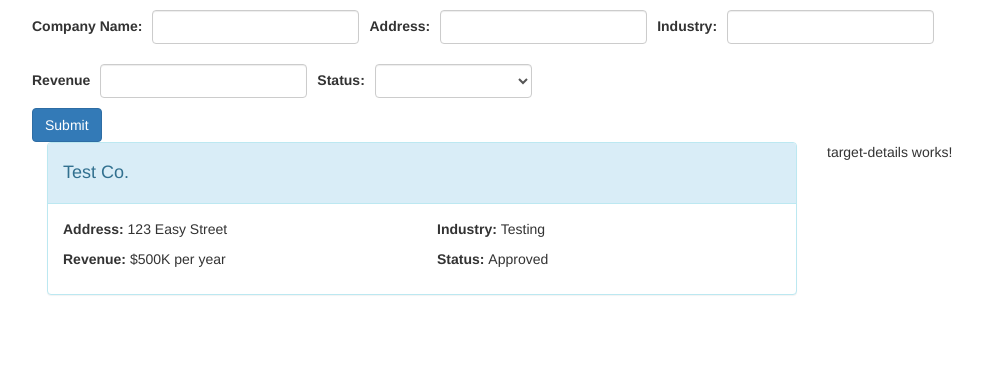
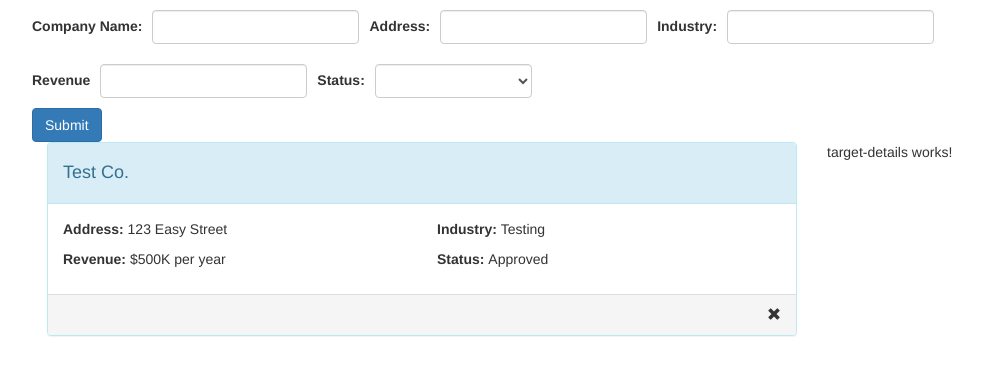
Before and after one commit to danremel/Target-Tracker, an Angular app: page / in a window 1280 px wide. Shown: the top 374 px of the page, without its empty margins (23-1006 px from the left). Built offline with nearby package versions, Linux system fonts and the light colour scheme.

Commit message:
Add and Remove complete and functional.

```diff
--- a/src/app/app.component.html
+++ b/src/app/app.component.html
@@ -7,8 +7,9 @@
   <div class="row">
     <div class="col-xs-8">
       <app-target
-        *ngFor="let target of targets"
-        [target]="target">
+        *ngFor="let target of targets; let i = index"
+        [target]="target"
+        (targetRemoved)="onTargetRemoved(i)">
       </app-target>
     </div>
     <div class="col-xs-4">
--- a/src/app/app.component.ts
+++ b/src/app/app.component.ts
@@ -33,4 +33,8 @@ export class AppComponent {
       contacts: []
     });
   }
+
+  onTargetRemoved(index) {
+    this.targets.splice(index, 1);
+  }
 }
--- a/src/app/target-form/target-form.component.ts
+++ b/src/app/target-form/target-form.component.ts
@@ -33,6 +33,6 @@ export class TargetFormComponent implements OnInit {
       type: '',
       contacts: []
     })
-    console.log("button hit");
   }
+
 }
--- a/src/app/target/target.component.html
+++ b/src/app/target/target.component.html
@@ -12,4 +12,7 @@
       <p class="col-xs-6"><strong>Status: </strong>{{ target.status }}</p>
     </div>
   </div>
+  <div class="panel-footer clearfix">
+    <span class="pull-right" style="cursor: pointer;" (click)="onRemoveTarget()"><i class="glyphicon glyphicon-remove"></i></span>
+  </div>
 </div>
--- a/src/app/target/target.component.ts
+++ b/src/app/target/target.component.ts
@@ -1,4 +1,4 @@
-import { Component, OnInit, Input } from '@angular/core';
+import { Component, OnInit, Input, Output, EventEmitter } from '@angular/core';
 import { Target } from '../shared/target.model';
 
 @Component({
@@ -8,10 +8,15 @@ import { Target } from '../shared/target.model';
 })
 export class TargetComponent implements OnInit {
   @Input() target: Target;
+  @Output() targetRemoved = new EventEmitter<Target>();
 
   constructor() { }
 
   ngOnInit() {
   }
 
+  onRemoveTarget() {
+    this.targetRemoved.emit();
+  }
+
 }
```
